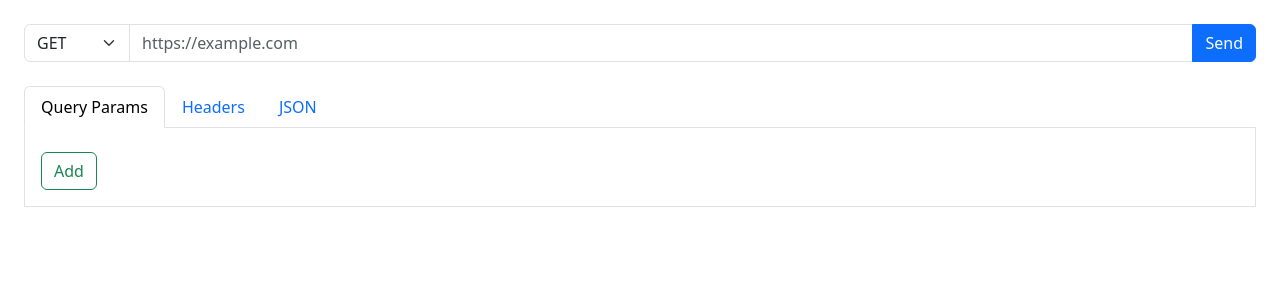
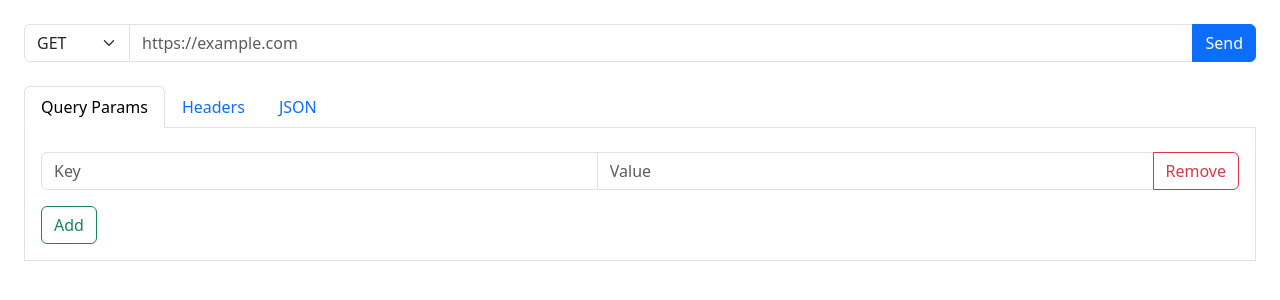
Before and after one commit to lingfungc/node-postman, a website built with Vite: page index.html in a window 1280 px wide. Both pictures are taken after a click on the button "Add". Built offline with nearby package versions, Linux system fonts and the light colour scheme.

Commit message:
added event-listener and add-key-value-pair function for query-params section  in script.js

```diff
--- a/index.html
+++ b/index.html
@@ -43,7 +43,7 @@
       <div class="tab-content p-3 border-top-0 border">
         <div class="tab-pane fade show active" id="query-params" role="tabpanel" aria-labelledby="query-params-tab">
           <div data-query-params></div>
-          <button data-add-query-param-btn class="mt-2 btn btn-outline-success" type="button">Add</button>
+          <button data-add-query-params-btn class="mt-2 btn btn-outline-success" type="button">Add</button>
         </div>
         <div class="tab-pane fade" id="request-headers" role="tabpanel" aria-labelledby="request-headers-tab">
           <div data-request-headers></div>
--- a/script.js
+++ b/script.js
@@ -1,18 +1,25 @@
 import "bootstrap";
 import "bootstrap/dist/css/bootstrap.min.css";
 
+const keyValueTemplate = document.querySelector("[data-key-value-template]");
 const createKeyValuePair = () => {
-  const element = keyValueTemplate.textContent.cloneNode(true);
+  // * The .cloneNode(true) helps to clone all the text content from keyValueTemplate into variable "element"
+  const element = keyValueTemplate.content.cloneNode(true);
+
+  element.querySelector("[data-remove-btn]").addEventListener("click", (e) => {
+    e.target.closest("[data-key-value-pair]").remove();
+  });
+
+  return element;
 };
 
 const queryParamsContainer = document.querySelector("[data-query-params]");
+const queryParamsAddBtn = document.querySelector("[data-add-query-params-btn]");
+queryParamsAddBtn.addEventListener("click", () => {
+  queryParamsContainer.append(createKeyValuePair());
+});
 
 const requestHeadersContainer = document.querySelector(
   "[data-request-headers]"
 );
-
-const keyValueTemplate = document.querySelector("[date-key-value-template]");
-
-queryParamsContainer.append(createKeyValuePair());
-
 requestHeadersContainer.append(createKeyValuePair());
```
